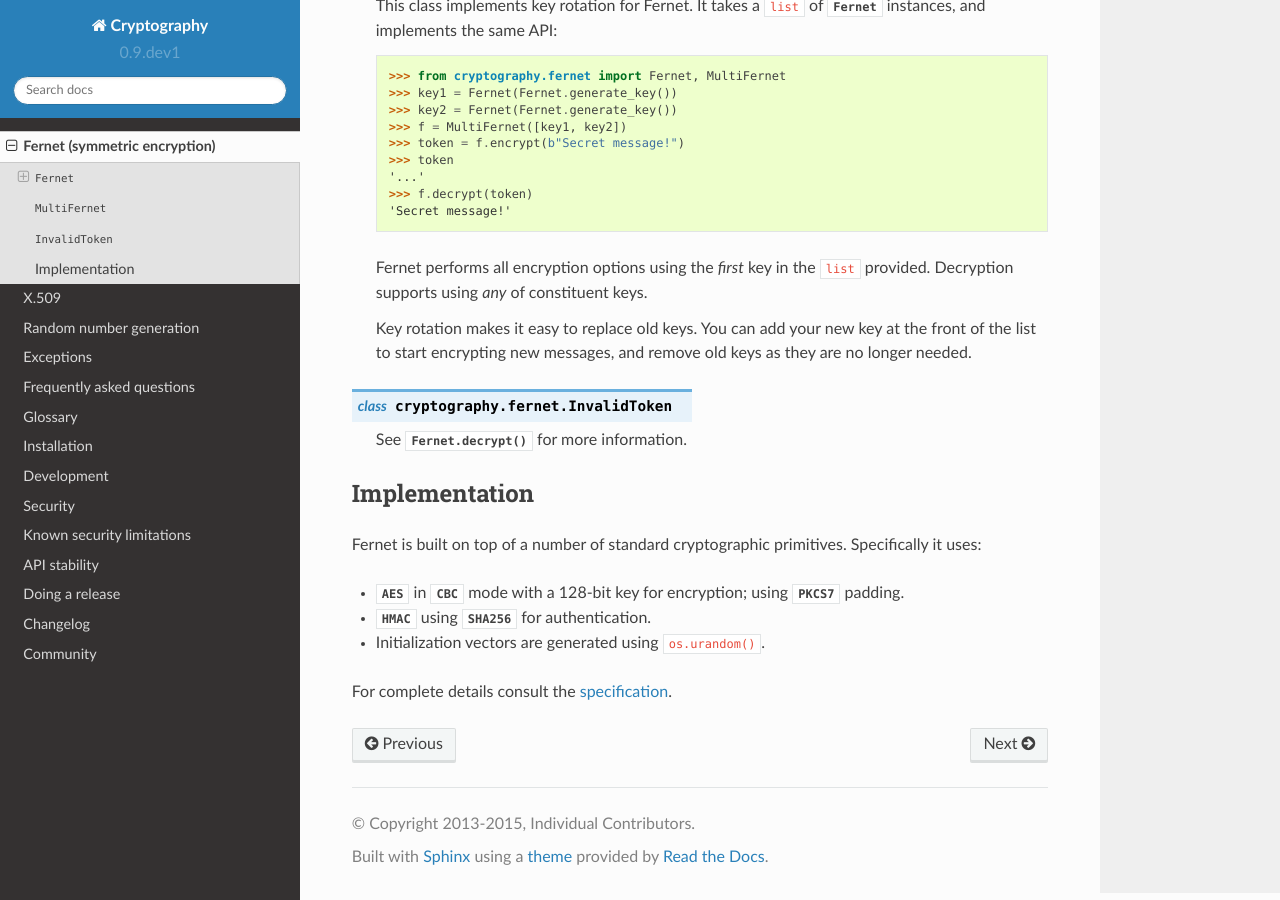
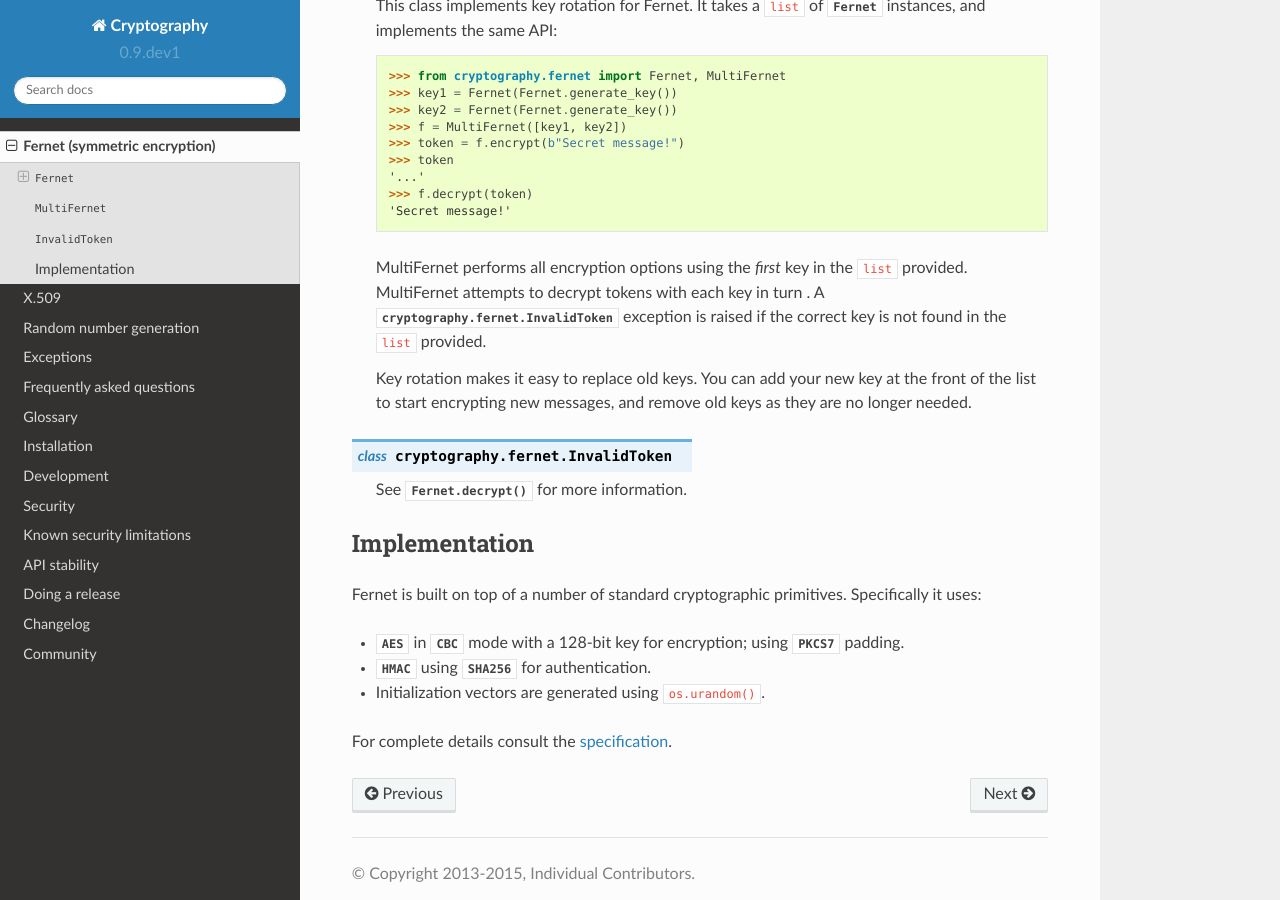
Before and after one commit to WebKing0121/cryptography, a Sphinx documentation site: the page built from docs/fernet.rst, in a window 1280 px wide and 900 px high, scrolled down 1486 px. Built offline with Sphinx 7.4.7 and the Read the Docs theme 2.0.0, drawn with Linux system fonts in a browser that asks for light colours; pages that are not in the unit, such as notebooks, are missing from menus.

Commit message:
Attempt to explain MultiFernet better.

```diff
--- a/docs/fernet.rst
+++ b/docs/fernet.rst
@@ -92,8 +92,10 @@ has support for implementing key rotation via :class:`MultiFernet`.
         >>> f.decrypt(token)
         'Secret message!'
 
-    Fernet performs all encryption options using the *first* key in the
-    ``list`` provided. Decryption supports using *any* of constituent keys.
+    MultiFernet performs all encryption options using the *first* key in the
+    ``list`` provided. MultiFernet attempts to decrypt tokens with each key in
+    turn . A :class:`cryptography.fernet.InvalidToken` exception is raised if
+    the correct key is not found in the ``list`` provided.
 
     Key rotation makes it easy to replace old keys. You can add your new key at
     the front of the list to start encrypting new messages, and remove old keys
```
